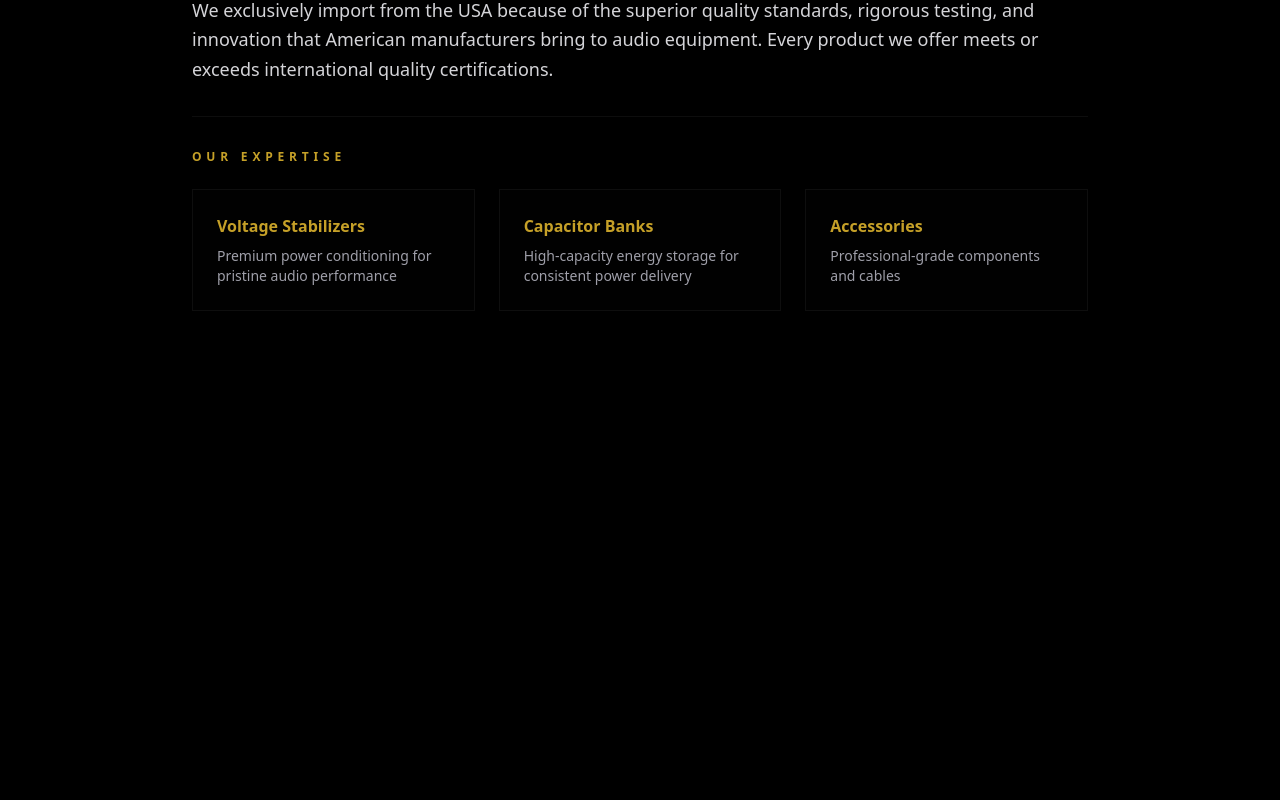
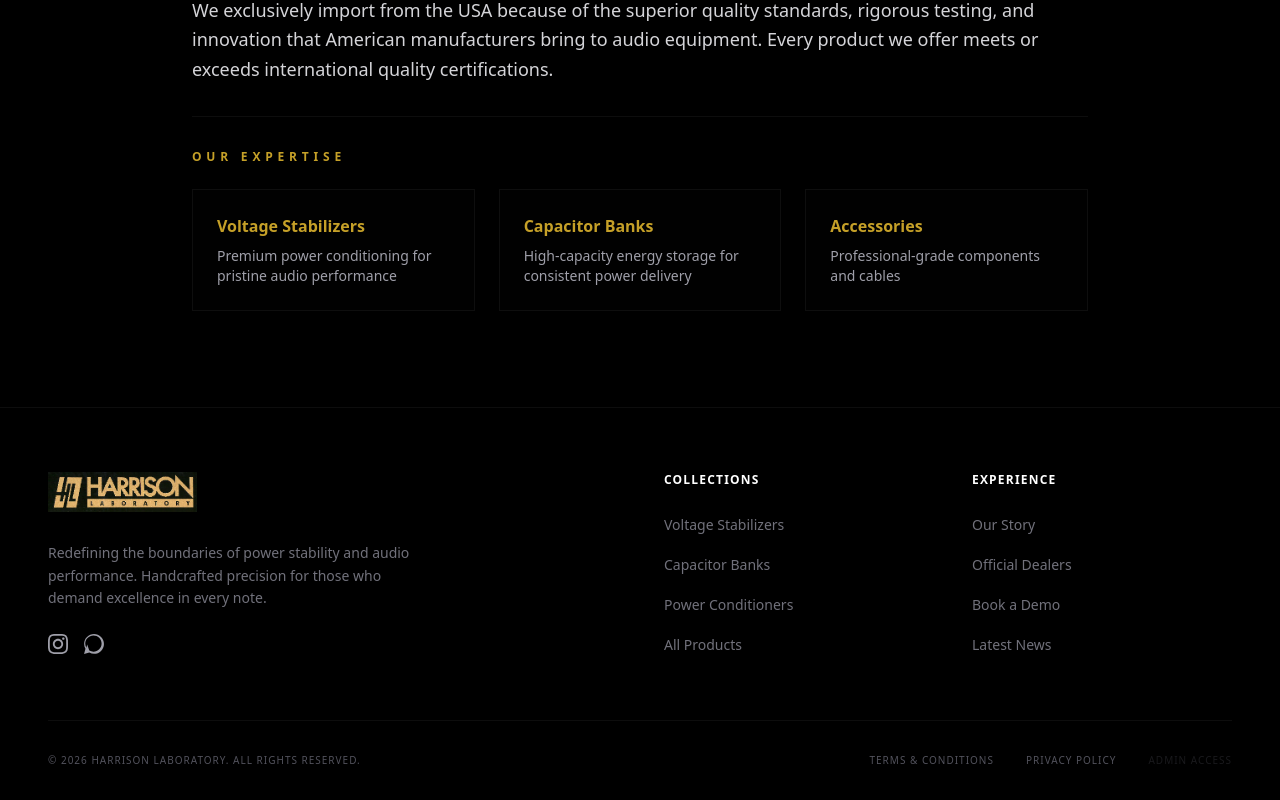
Before and after one commit to jevontcg-69/portalaudioshop, a Next.js app: page /about in a window 1280 px wide. Shown: the part 740-1540 px from the top of the page. Before the commit the page ends 1147 px from the top, so only its background shows below. Built offline with nearby package versions, Linux system fonts and the light colour scheme.

Commit message:
Integrate Footer into root layout

```diff
--- a/app/layout.tsx
+++ b/app/layout.tsx
@@ -4,6 +4,7 @@ import type { Metadata } from "next";
 import { Geist, Geist_Mono } from "next/font/google";
 import "./globals.css";
 import { Navbar } from "@/components/ui/Navbar";
+import { Footer } from "@/components/ui/Footer";
 import { usePathname } from "next/navigation";
 
 const geistSans = Geist({
@@ -32,6 +33,7 @@ export default function RootLayout({
       >
         {!isAdminRoute && <Navbar />}
         {children}
+        {!isAdminRoute && <Footer />}
       </body>
     </html>
   );
```
